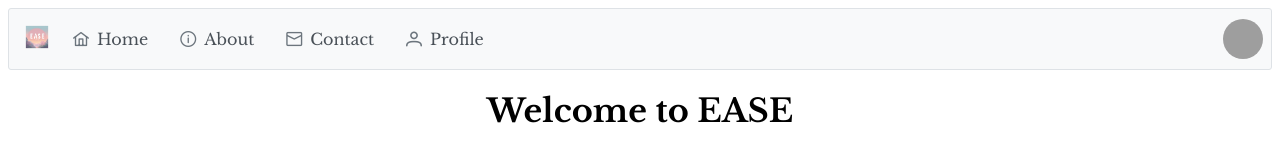
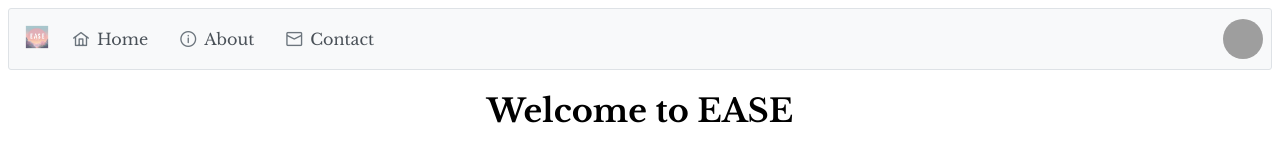
Before and after one commit to MatthewAl2/SASEHACK2024, a React (Create React App) app in the folder frontend/: page / in a window 1280 px wide. Shown: the top 153 px of the page. Built offline with nearby package versions, Linux system fonts and the light colour scheme; no server answers; grey boxes are pictures that could not be loaded; a web font is replaced by a local one.

Commit message:
navbar fix

```diff
--- a/frontend/src/components/navbar.js
+++ b/frontend/src/components/navbar.js
@@ -19,11 +19,6 @@
       {
          label: 'Contact',
          icon: 'pi pi-envelope'
-      },
-      {
-         label: 'Profile',
-         icon: 'pi pi-user',  // Changed icon for profile
-         command: () => navigate('/profile')  // Navigate to the profile route
       }
    ];
 
@@ -39,6 +34,7 @@
                 src="../images/loggedInUser.jpg"
                 alt="Profile"
                 style={styles.profileImage}
+               onClick={() => navigate('/profile')}
             />
         </div>
     ) : (
@@ -46,6 +42,7 @@
             label="Login"
             icon="pi pi-user"
             className="p-button-rounded"
+            onClick={() => navigate('/login')}
         />
     );
 
--- a/frontend/src/pages/homepage.js
+++ b/frontend/src/pages/homepage.js
@@ -96,8 +96,8 @@
 
         try {
             // Make the POST request using axios
-            const id = await card.id
-            const response = await axios.put('http://127.0.0.1:5000/tasks/' + id, {
+            const taskId = await card.id
+            const response = await axios.put('http://127.0.0.1:5000/tasks/' + taskId, {
                 name: card.title,
                 weight: 0,
                 description: card.content,
```
